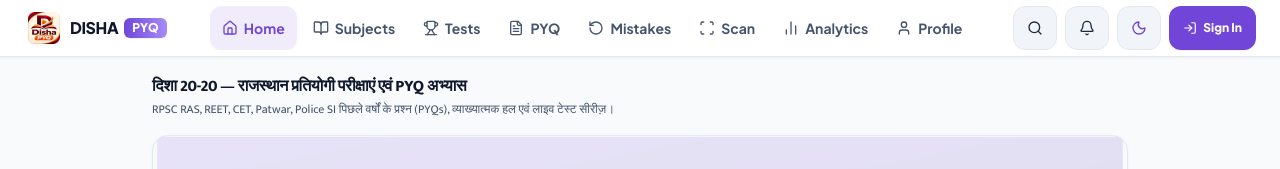
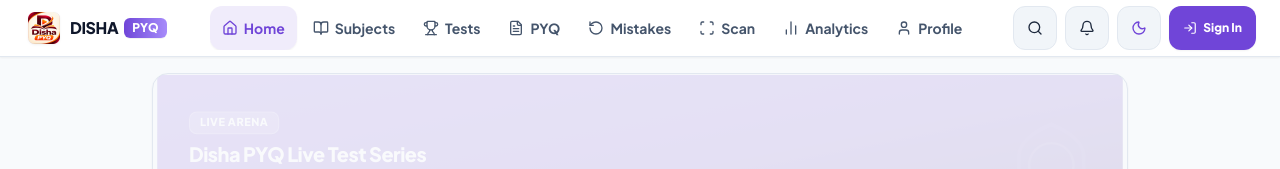
Before and after one commit to jagdishpaliyaljat-dev/Disha-, a React (Vite) app: page / in a window 1280 px wide. Shown: the top 169 px of the page. Built offline with nearby package versions, Linux system fonts and the light colour scheme; no server answers.

Commit message:
fix(ui): visually remove top H1 heading from app UI while preserving screen-reader and crawler access

```diff
--- a/src/components/HomeTab.tsx
+++ b/src/components/HomeTab.tsx
@@ -286,8 +286,8 @@ export const HomeTab: React.FC<HomeTabProps> = ({
 
       {/* MAIN CONTENT CANVAS */}
       <main className="w-full max-w-5xl mx-auto px-3 sm:px-6 pt-3 sm:pt-4 space-y-3.5 sm:space-y-4 pb-28 md:pb-8 select-none">
-        {/* Primary Semantic Heading for Googlebot, Search Crawlers & Screen Readers */}
-        <div className="pt-0.5 pb-0.5">
+        {/* Screen-reader and search crawler semantic H1 (visually hidden from app UI) */}
+        <div className="sr-only">
           <h1 className="text-sm sm:text-base font-black text-slate-900 dark:text-slate-50 tracking-tight font-hindi flex items-center gap-2">
             <span>दिशा 20-20 — राजस्थान प्रतियोगी परीक्षाएं एवं PYQ अभ्यास</span>
           </h1>
```
